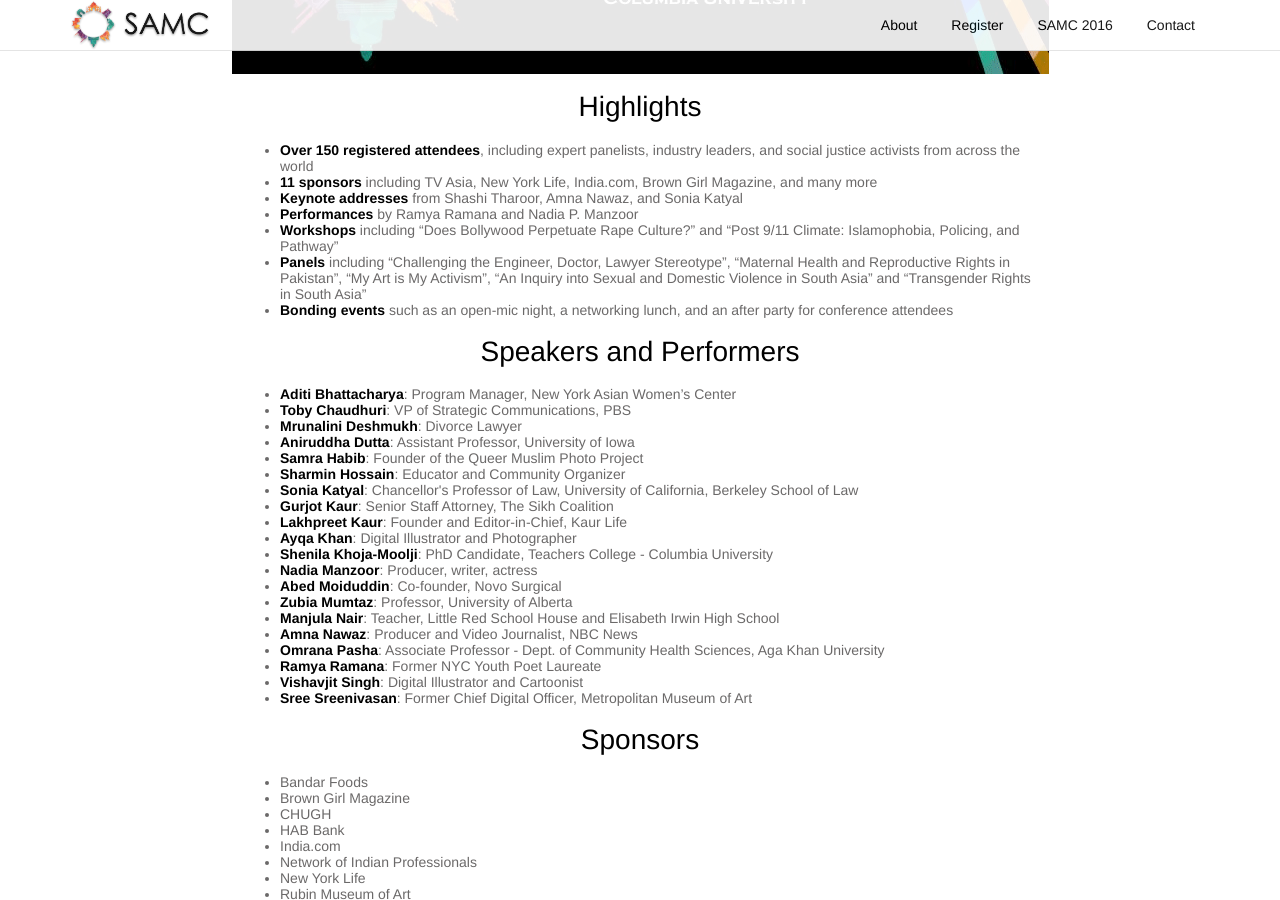
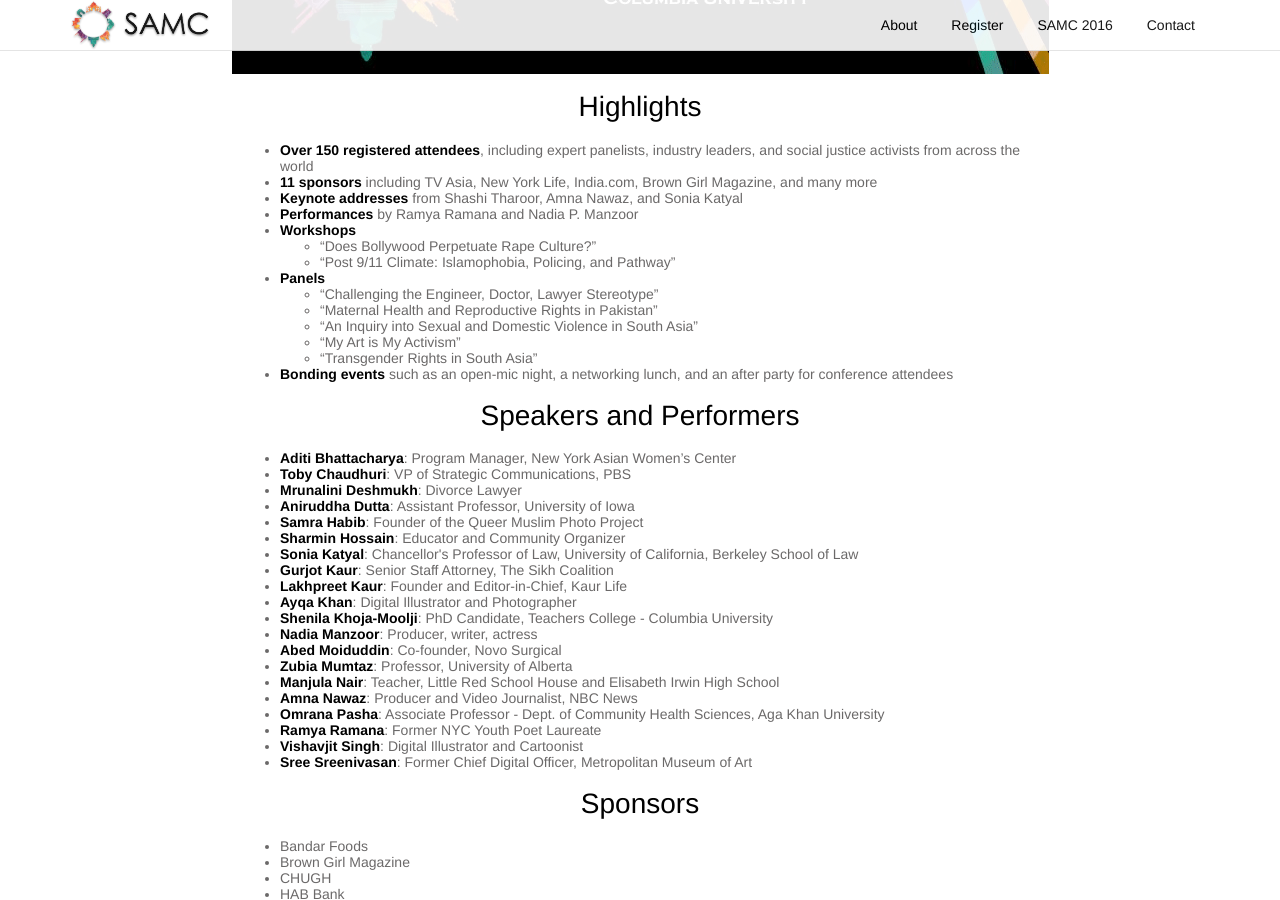
Before and after one commit to samconf/samconf.github.io, a Jekyll site: the page built from samc-2016/index.html, in a window 1280 px wide and 900 px high, scrolled down 401 px. Built offline with Jekyll 4.4.1, drawn with Linux system fonts in a browser that asks for light colours.

Commit message:
Further touch ups

```diff
--- a/index.html
+++ b/index.html
@@ -11,8 +11,8 @@
                     <div class="caption">
                         <h2 class="animate1 loading">EMPOWERING YOUNG LEADERS TO SHAPE THE FUTURE OF SOUTH EAST ASIA</h2>
                         <p class="animate1 loading">
-                            Join 500 students from over 40 schools on April
-                            19-23 at Columbia University for the 2017 South
+                            Join 500 students from over 40 schools
+                            at Columbia University for the 2017 South
                             Asian Millennials Conference.
                         </p>
                         <a class="animate2 loading" href="{{ url_for('index') }}/#about">Learn More</a>
--- a/samc-2016/index.html
+++ b/samc-2016/index.html
@@ -15,12 +15,21 @@
             Brown Girl Magazine, and many more</li>
         <li><strong>Keynote addresses</strong> from Shashi Tharoor, Amna Nawaz, and Sonia Katyal</li>
         <li><strong>Performances</strong> by Ramya Ramana and Nadia P. Manzoor</li>
-        <li><strong>Workshops</strong> including “Does Bollywood Perpetuate Rape Culture?”
-            and “Post 9/11 Climate: Islamophobia, Policing, and Pathway”</li>
-        <li><strong>Panels</strong> including “Challenging the Engineer, Doctor,
-            Lawyer Stereotype”, “Maternal Health and Reproductive Rights in Pakistan”,
-            “My Art is My Activism”, “An Inquiry into Sexual and Domestic Violence in
-            South Asia” and “Transgender Rights in South Asia”</li>
+        <li><strong>Workshops</strong>
+            <ul>
+                <li>“Does Bollywood Perpetuate Rape Culture?”</li>
+                <li>“Post 9/11 Climate: Islamophobia, Policing, and Pathway”</li>
+            </ul>
+        </li>
+        <li><strong>Panels</strong>
+            <ul>
+                <li>“Challenging the Engineer, Doctor, Lawyer Stereotype”</li>
+                <li>“Maternal Health and Reproductive Rights in Pakistan”</li>
+                <li>“An Inquiry into Sexual and Domestic Violence in South Asia”</li>
+                <li>“My Art is My Activism”</li>
+                <li>“Transgender Rights in South Asia”</li>
+            </ul>
+        </li>
         <li><strong> Bonding events</strong> such as an open-mic night, a networking
             lunch, and an after party for conference attendees</li>
     </ul>
```
